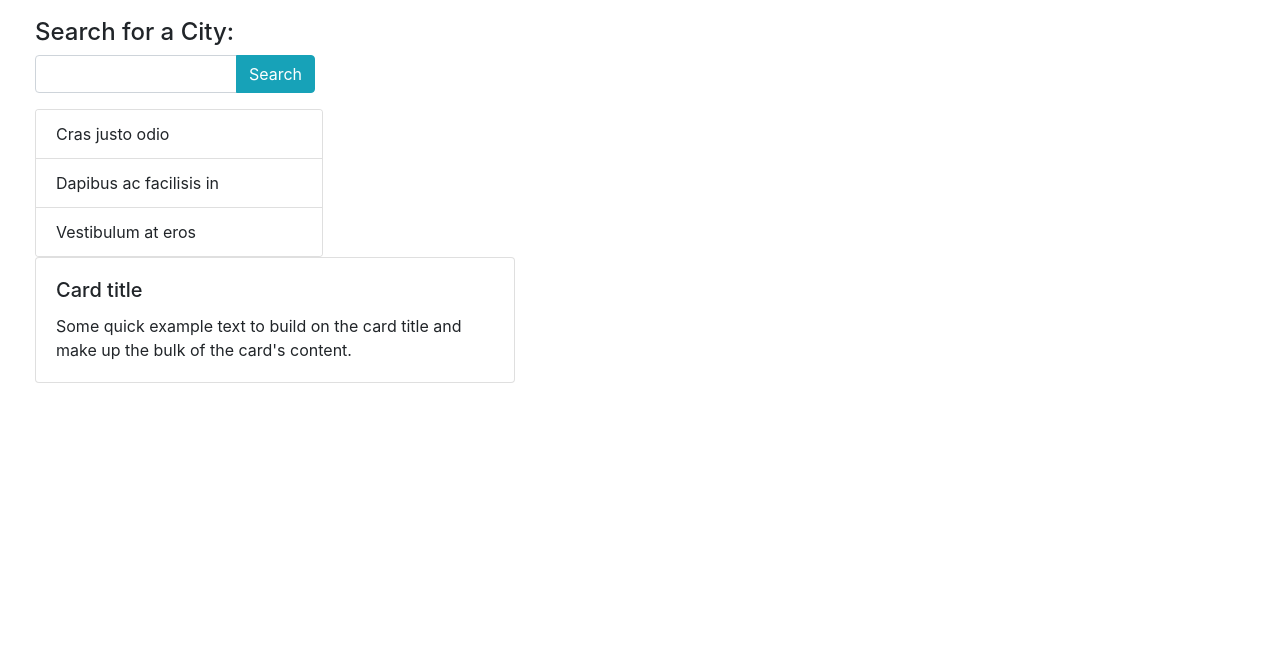
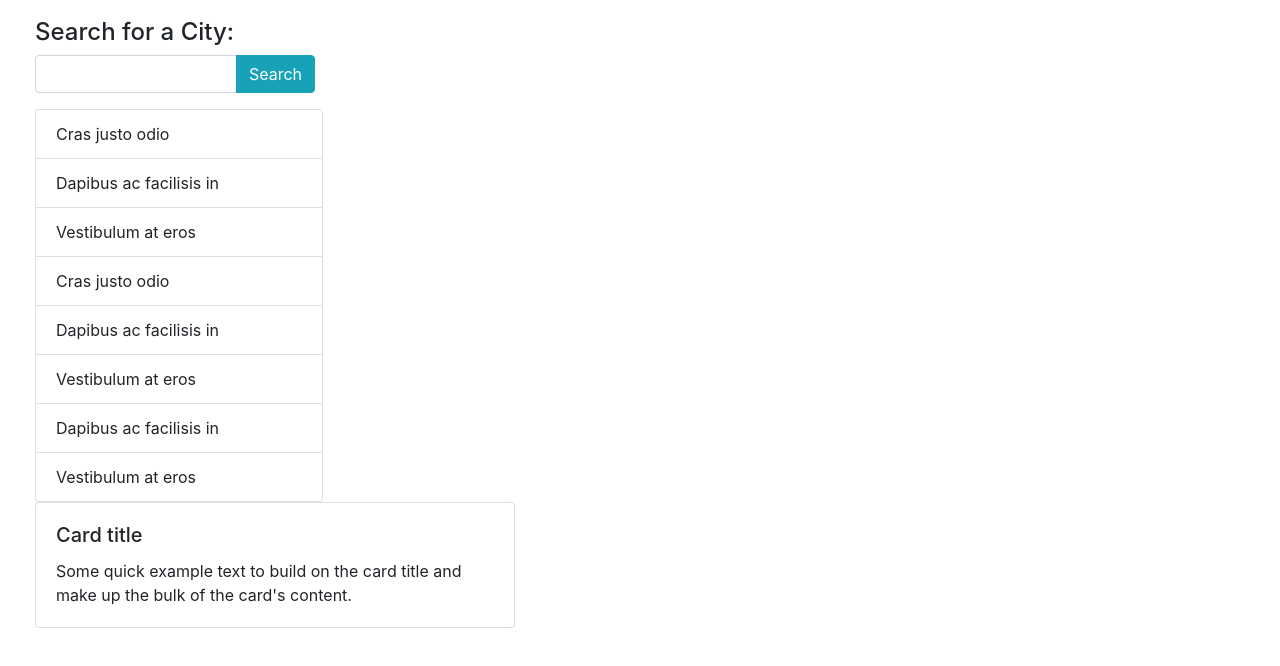
Before and after one commit to lisasosa/Weather-Dashboard, a plain HTML site: page index.html in a window 1280 px wide. Shown: the part 98-764 px from the top of the page. Drawn offline with nearby package versions, Linux system fonts and the light colour scheme.

Commit message:
updated html

```diff
--- a/index.html
+++ b/index.html
@@ -32,6 +32,11 @@
             <li class="list-group-item">Cras justo odio</li>
             <li class="list-group-item">Dapibus ac facilisis in</li>
             <li class="list-group-item">Vestibulum at eros</li>
+            <li class="list-group-item">Cras justo odio</li>
+            <li class="list-group-item">Dapibus ac facilisis in</li>
+            <li class="list-group-item">Vestibulum at eros</li>
+            <li class="list-group-item">Dapibus ac facilisis in</li>
+            <li class="list-group-item">Vestibulum at eros</li>
           </ul>
         </div>
         <divclass="row">
```
